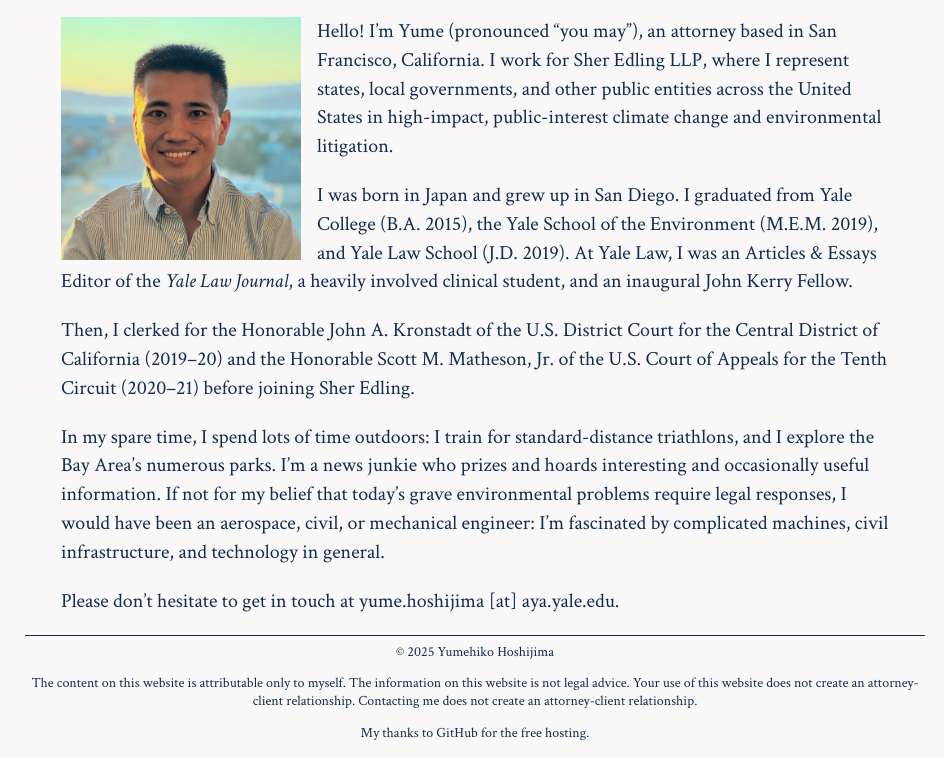
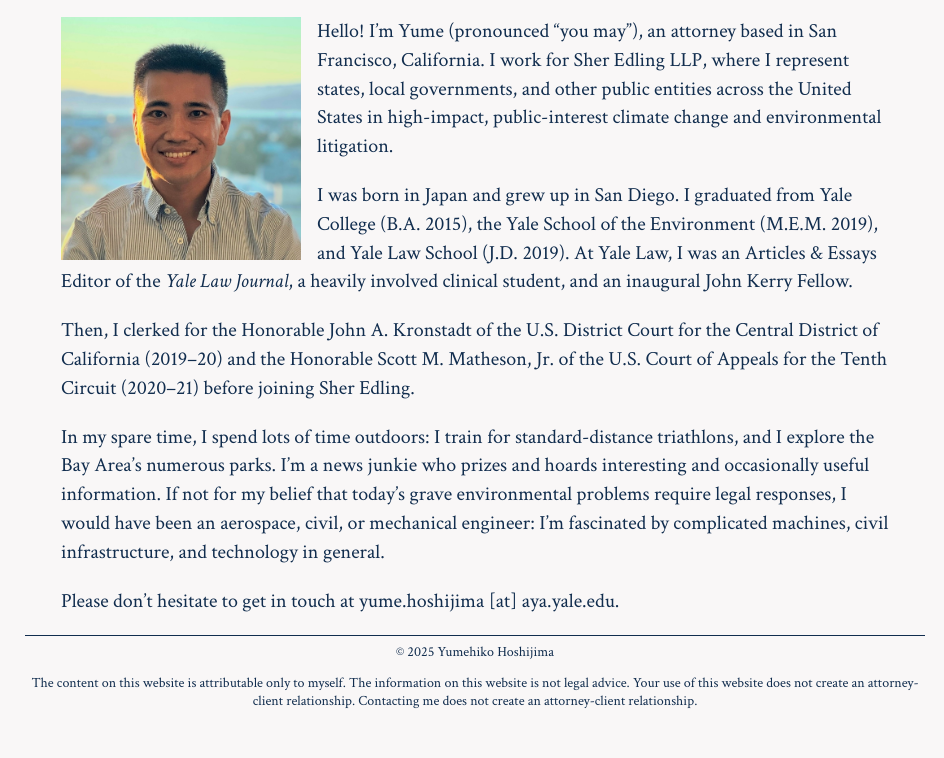
Before and after one commit to yumehoshijima/yumehoshijima.github.io, a plain HTML site: page index.html in a window 1280 px wide. Shown: the part 71-829 px from the top of the page, without its empty margins (165-1109 px from the left). After the commit the page ends 800 px from the top, so only its background shows below. Drawn offline with Linux system fonts and the light colour scheme.

Commit message:
Update index.html

```diff
--- a/index.html
+++ b/index.html
@@ -26,7 +26,6 @@
 <div class="footercontainer">
 <p id="copyright">&copy; 2025 Yumehiko Hoshijima</p>
 <p id="githubcredit">The content on this website is attributable only to myself. The information on this website is not legal advice. Your use of this website does not create an attorney-client relationship. Contacting me does not create an attorney-client relationship.</p>
-<p id="githubcredit">My thanks to GitHub for the free hosting.</p>
 </div>
 </div>
 </div>
```
